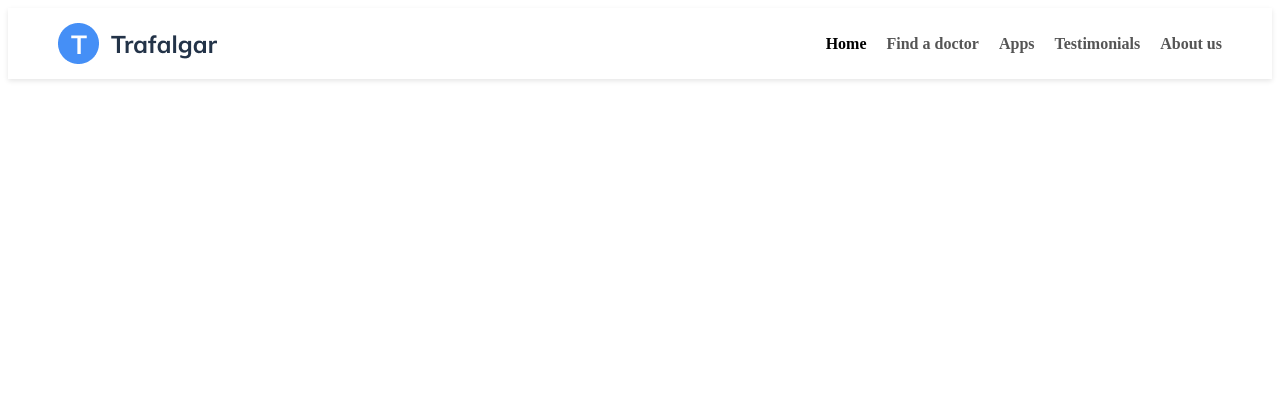
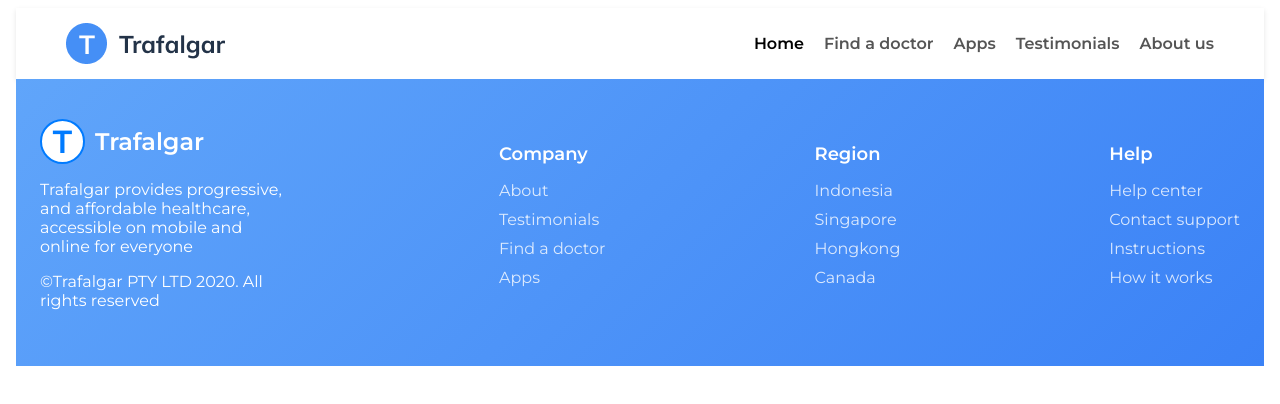
Before and after one commit to DUT-Info-Montreuil/2025_R4A10_SASIKUMAR_REGAN, an Angular app in the folder tp2/: page / in a window 1280 px wide. Shown: the top 404 px of the page. Built offline with nearby package versions, Linux system fonts and the light colour scheme.

Commit message:
footer en place

```diff
--- a/tp2/src/app/app.component.html
+++ b/tp2/src/app/app.component.html
@@ -1 +1,5 @@
+<body>
 <app-header></app-header>
+
+<app-footer></app-footer>
+</body>
--- a/tp2/src/app/app.component.scss
+++ b/tp2/src/app/app.component.scss
@@ -0,0 +1,5 @@
+@import url('https://fonts.googleapis.com/css2?family=Montserrat:wght@300;400;600&display=swap');
+
+body {
+  font-family: 'Montserrat', sans-serif;
+}
--- a/tp2/src/app/app.component.ts
+++ b/tp2/src/app/app.component.ts
@@ -1,11 +1,12 @@
 import { Component } from '@angular/core';
 import { RouterOutlet } from '@angular/router';
-import {HeaderComponent} from "./header/header.component";
+import { HeaderComponent } from "./header/header.component";
+import { FooterComponent } from "./footer/footer.component";
 
 @Component({
   selector: 'app-root',
   standalone: true,
-  imports: [RouterOutlet, HeaderComponent],
+  imports: [RouterOutlet, HeaderComponent, FooterComponent],
   templateUrl: './app.component.html',
   styleUrl: './app.component.scss'
 })
--- a/tp2/src/app/footer/footer.component.html
+++ b/tp2/src/app/footer/footer.component.html
@@ -1 +1,39 @@
-<p>footer works!</p>
+<footer class="footer">
+  <div class="footer-container">
+    <div class="footer-section">
+      <div class="logo">
+        <div class="icon">T</div>
+        Trafalgar
+      </div>
+      <p>Trafalgar provides progressive, and affordable healthcare, accessible on mobile and online for everyone</p>
+      <p>©Trafalgar PTY LTD 2020. All rights reserved</p>
+    </div>
+    <div class="footer-section">
+      <h4>Company</h4>
+      <ul>
+        <li><a href="#">About</a></li>
+        <li><a href="#">Testimonials</a></li>
+        <li><a href="#">Find a doctor</a></li>
+        <li><a href="#">Apps</a></li>
+      </ul>
+    </div>
+    <div class="footer-section">
+      <h4>Region</h4>
+      <ul>
+        <li><a href="#">Indonesia</a></li>
+        <li><a href="#">Singapore</a></li>
+        <li><a href="#">Hongkong</a></li>
+        <li><a href="#">Canada</a></li>
+      </ul>
+    </div>
+    <div class="footer-section">
+      <h4>Help</h4>
+      <ul>
+        <li><a href="#">Help center</a></li>
+        <li><a href="#">Contact support</a></li>
+        <li><a href="#">Instructions</a></li>
+        <li><a href="#">How it works</a></li>
+      </ul>
+    </div>
+  </div>
+</footer>
--- a/tp2/src/app/footer/footer.component.scss
+++ b/tp2/src/app/footer/footer.component.scss
@@ -0,0 +1,56 @@
+.footer {
+  background: linear-gradient(135deg, #60a5fa, #3b82f6);
+  color: white;
+  padding: 40px 20px;
+  display: flex;
+  justify-content: center;
+}
+.footer-container {
+  display: flex;
+  max-width: 1200px;
+  width: 100%;
+  justify-content: space-between;
+}
+.footer-section {
+  max-width: 250px;
+}
+.footer-section h4 {
+  font-size: 18px;
+  margin-bottom: 15px;
+}
+.footer-section ul {
+  list-style: none;
+  padding: 0;
+}
+.footer-section ul li {
+  margin-bottom: 10px;
+}
+.footer-section ul li a {
+  text-decoration: none;
+  color: white;
+  opacity: 0.8;
+  transition: opacity 0.3s;
+}
+.footer-section ul li a:hover {
+  opacity: 1;
+}
+.logo {
+  display: flex;
+  align-items: center;
+  font-size: 24px;
+  font-weight: bold;
+}
+.logo .icon {
+  width: 41px;
+  height: 41px;
+  background-color: white;
+  color: #007bff;
+  display: flex;
+  justify-content: center;
+  align-items: center;
+  border-radius: 50%;
+  font-size: 32px;
+  font-weight: bold;
+  margin-right: 10px;
+  border: 2px solid #007bff;
+}
```
